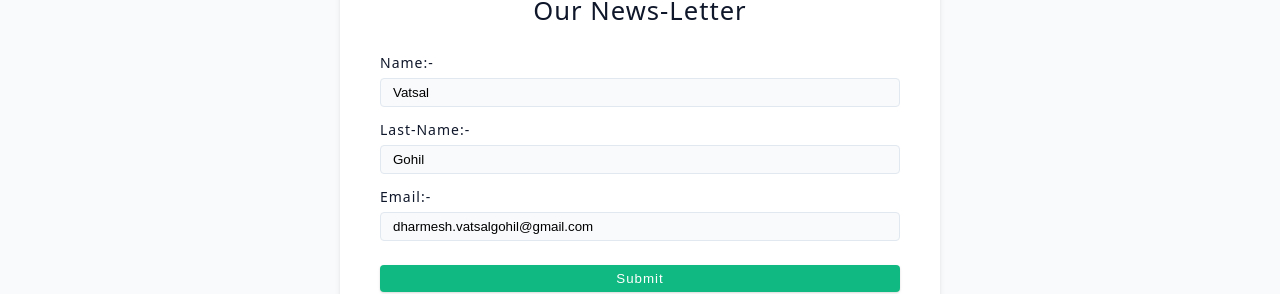
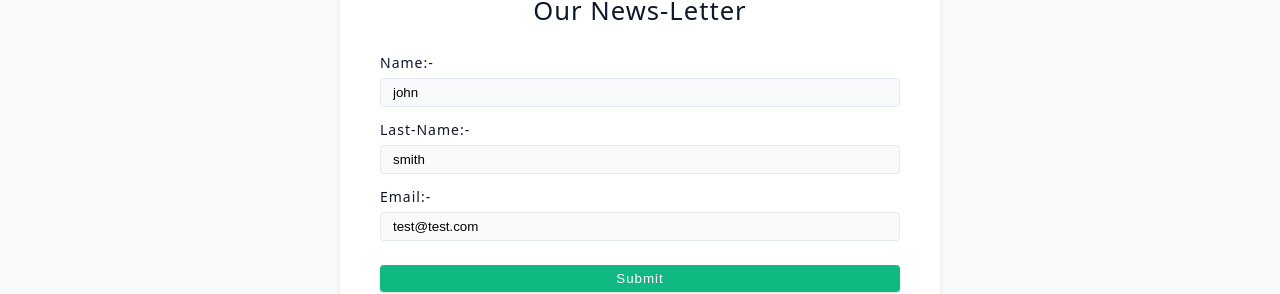
Before and after one commit to Dharmesh-gohil/mix-master-inreactjs, a React (Vite) app: page /newsLetter in a window 1280 px wide. Shown: the part 248-542 px from the top of the page. Built offline with nearby package versions, Linux system fonts and the light colour scheme.

Commit message:
still get error of fil all value

```diff
--- a/src/App.jsx
+++ b/src/App.jsx
@@ -22,7 +22,8 @@ const router = createBrowserRouter([{
     }, {
       path: "newsLetter",
       element: <NewsLetter />,
-      action:newsletterAction,
+      action: newsletterAction,
+      errorElement:<SinglePageError/>
     }, {
       path: "about",
       element:<About/>
--- a/src/pages/NewsLetter.jsx
+++ b/src/pages/NewsLetter.jsx
@@ -1,10 +1,12 @@
-import { Form ,redirect} from "react-router-dom"
-import axios from "axios";
-import { toast } from "react-toastify";
+import { Form, redirect } from 'react-router-dom';
+import axios from 'axios';
+import { toast } from 'react-toastify';
 
 const newsletterUrl = 'https://www.course-api.com/cocktails-newsletter';
 
+
 export const action = async ({ request }) => {
+  console.log(request)
   //it is same like loader it must return something like null or anything
   //it is always need name attributes in form otherwise it will not work
   //to check empty values form must "required" attributes
@@ -12,19 +14,24 @@ export const action = async ({ request }) => {
     console.log(formData)
   const data = Object.fromEntries(formData)
   console.log(data)
-  const response = await axios.post(newsletterUrl, data)
+
+  try {
+    const response = await axios.post(newsletterUrl ,data)
   //this response why i not see in the browser
   console.log(response)
-  // toast.success(response.data.msg)
+  toast.success(response.data.msg)
+  return redirect("/");
+  } catch (error) {
+    console.log(error)
+     toast.error(error?.response?.data?.msg);
+    return error
 
-
-  // console.log(request);
-  return null;
+  }
 }
 
 const NewsLetter = () => {
   return (
-    <Form className="form" method="POST">
+    <Form className="form" method="post">
       {/* title */}
       <h4 style={{textAlign:"center" ,marginBottom:"2rem"}}>Our news-letter</h4>
       {/* name */}
@@ -33,8 +40,8 @@ const NewsLetter = () => {
         <input type="text"
           id="name"
           name="name"
-          defaultValue="Vatsal"
-
+          defaultValue="john"
+         required
           className="form-input" />
       </div>
       {/* last-name */}
@@ -43,21 +50,26 @@ const NewsLetter = () => {
         <input type="text"
           id="last-name"
           name="last-name"
-          defaultValue="Gohil"
-
+          defaultValue="smith"
+         required
           className="form-input" />
       </div>
       {/* email */}
       <div className="form-row">
-        <label htmlFor="email" className="form-label">Email:-</label>
+        <label htmlFor="email"
+          className="form-label">Email:-</label>
         <input type="email"
           id="email"
           name="email"
-          defaultValue="dharmesh.vatsalgohil@gmail.com"
-
+          defaultValue="test@test.com"
+         required
           className="form-input" />
       </div>
-      <button type="submit" className="btn btn-block" style={{marginTop:"0.5rem"}}>submit</button>
+      <button type="submit"
+        className="btn btn-block"
+        style={{ marginTop: "0.5rem" }}>
+        submit
+      </button>
     </Form>
   )
 }
```
